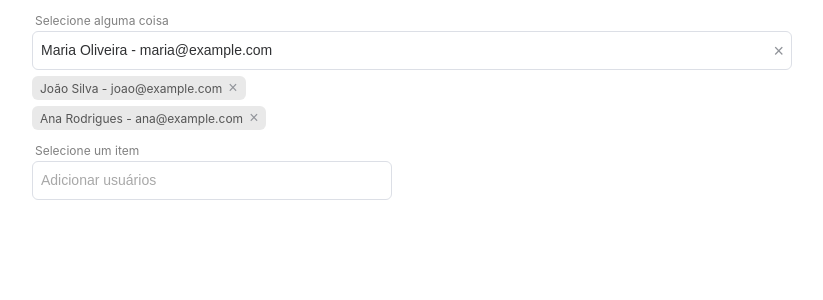
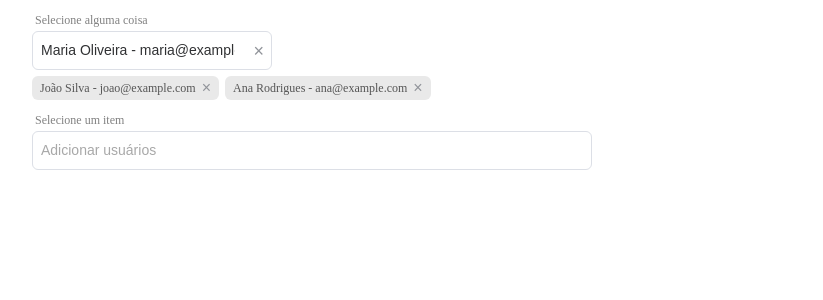
Before and after one commit to WorkspaceCardappio/angular-component-hub, an Angular app in the folder angular-component-hub/: page / in a window 1280 px wide. Shown: the top 300 px of the page, without its empty margins (408-1231 px from the left). Built offline with nearby package versions, Linux system fonts and the light colour scheme.

Commit message:
refactor: resolvendo comentários

```diff
--- a/angular-component-hub/src/app/app.component.html
+++ b/angular-component-hub/src/app/app.component.html
@@ -6,20 +6,20 @@
                   (selectionChange)="onUserSelection($event)"
                   [displayMultipleField]="formatUserForDisplay.bind(this)"
                   [topLabelInput]="'Selecione alguma coisa'"
-                  [size]="'190%'"
+                  [size]="30"
 >
 
 </app-autocomplete>
 
 <app-autocomplete [search]="searchUsers.bind(this)"
-                  [displayField]="'name'"
+                  [displayField]="formatUserForDisplay.bind(this)"
                   [isMultiple]="true"
                   [isDisabled]="isDisabled"
                   placeholder="Adicionar usuários"
                   [(ngModel)]="multipleUsers"
                   (selectionChange)="onUserSelection($event)"
                   [displayMultipleField]="formatUserForDisplay.bind(this)"
-                  [size]="'90%'"
+                  [size]="70"
 >
 
 
--- a/angular-component-hub/src/app/shared/auto-complete/auto-complete.component.html
+++ b/angular-component-hub/src/app/shared/auto-complete/auto-complete.component.html
@@ -1,6 +1,6 @@
-<div class="autocomplete-wrapper" [style.width]="size">
+<div class="autocomplete-wrapper" [style.width]="size + 'vh'">
 
-  @if (isMultiple && selectedItems.length > 0) {
+@if (isMultiple && selectedItems.length > 0) {
     <div class="selected-items-container">
       @for (item of selectedItems; track $index) {
         <div class="chip">
@@ -39,13 +39,13 @@
   </div>
 
 
-  @if (focused$ | async) {
+  @if (focused()) {
     <ul class="autocomplete-dropdown" role="listbox">
-      @if (isLoading$ | async) {
+      @if (isLoading()) {
         <li class="loading-state">Buscando...</li>
       }
 
-      @if (!(isLoading$ | async)) {
+      @if (!(isLoading())) {
         @for (option of (options$ | async) ?? []; track $index) {
           <li class="autocomplete-option"
               role="option"
--- a/angular-component-hub/src/app/shared/auto-complete/auto-complete.component.ts
+++ b/angular-component-hub/src/app/shared/auto-complete/auto-complete.component.ts
@@ -1,12 +1,12 @@
 import {
-  Component, OnInit, Input, Output, EventEmitter, forwardRef, OnDestroy,
+  Component, OnInit, Input, Output, EventEmitter, forwardRef, OnDestroy, signal,
 } from '@angular/core';
 import {
   ControlValueAccessor, NG_VALUE_ACCESSOR, FormControl, ReactiveFormsModule,
 } from '@angular/forms';
 import { CommonModule } from '@angular/common';
 import {
-  BehaviorSubject, Observable, Subject, of,
+  Observable, Subject, of,
 } from 'rxjs';
 import {
   debounceTime, distinctUntilChanged, switchMap, map, tap, takeUntil, catchError, startWith, shareReplay,
@@ -27,21 +27,20 @@ import {
 export class AutocompleteComponent implements OnInit, OnDestroy, ControlValueAccessor {
   @Input() placeholder = 'Buscar...';
   @Input() isMultiple = false;
-  @Input() displayField: string | ((item: any) => string) = 'name';
-  @Input() displayMultipleField: string | ((item: any) => string) = 'name';
-  @Input() search!: (query: string) => Observable<any[]>;
+  @Input() displayField: (item: any) => string = (item: any) => item.name;
+  @Input() displayMultipleField: (item: any) => string = (item: any) => item.name;
+  @Input({ required: true }) search!: (query: string) => Observable<any[]>;
   @Input() itemTemplate!: any;
   @Input() isDisabled = false;
   @Input() topLabelInput = 'Selecione um item';
-  @Input() size: string = '100%';
-
+  @Input() size: number = 20;
   @Output() selectionChange = new EventEmitter<any>();
   @Output() clear = new EventEmitter<void>();
 
   searchControl = new FormControl<string>('', { nonNullable: true });
 
-  focused$ = new BehaviorSubject<boolean>(false);
-  isLoading$ = new BehaviorSubject<boolean>(false);
+  focused = signal<boolean>(false);
+  isLoading = signal<boolean>(false);
   options$: Observable<any[]> = of([]);
 
   selectedItems: any[] = [];
@@ -59,25 +58,25 @@ export class AutocompleteComponent implements OnInit, OnDestroy, ControlValueAcc
     );
 
     this.options$ = query$.pipe(
-      tap(q => this.isLoading$.next(!!q)),
+
+      tap(q => this.isLoading.set(!!q)),
       switchMap(q => {
         if (!q) {
-          this.isLoading$.next(false);
+          this.isLoading.set(false);
           return of([]);
         }
         return this.search(q).pipe(
           map(res => Array.isArray(res) ? res : []),
-          tap(() => this.isLoading$.next(false)),
+
+          tap(() => this.isLoading.set(false)),
           catchError(() => {
-            this.isLoading$.next(false);
+            this.isLoading.set(false);
             return of([]);
           })
         );
       }),
       shareReplay(1)
     );
-
-
   }
 
   ngOnDestroy(): void {
@@ -85,8 +84,7 @@ export class AutocompleteComponent implements OnInit, OnDestroy, ControlValueAcc
     this.destroy$.complete();
   }
 
-  //controlvalueaccessor
-  writeValue(value: any): void { // n aparee em nehum lugar pq o angular chama
+  writeValue(value: any): void {
     if (this.isMultiple) {
       this.selectedItems = Array.isArray(value) ? value : [];
       this._value = this.selectedItems;
@@ -108,10 +106,11 @@ export class AutocompleteComponent implements OnInit, OnDestroy, ControlValueAcc
   }
 
   focusIn(): void {
-    if (!this.isDisabled) this.focused$.next(true);
+    if (!this.isDisabled) this.focused.set(true);
   }
+
   focusOut(): void {
-    setTimeout(() => this.focused$.next(false), 160);
+    setTimeout(() => this.focused.set(false), 160);
   }
 
   onOptionSelected(item: any): void {
@@ -136,13 +135,8 @@ export class AutocompleteComponent implements OnInit, OnDestroy, ControlValueAcc
 
   removeItem(item: any, event?: MouseEvent): void {
     event?.stopPropagation();
-    if (this.isMultiple) {
-      this.selectedItems = this.selectedItems.filter(i => i !== item);
-      this._value = this.selectedItems;
-    } else {
-      this.clearSelection();
+    this.selectedItems = this.selectedItems.filter(i => i !== item);
 
-    }
     this.onTouched();
     this.onChange(this._value);
     this.selectionChange.emit(this._value);
@@ -162,11 +156,9 @@ export class AutocompleteComponent implements OnInit, OnDestroy, ControlValueAcc
     if (!item) {
       return '';
     }
-    if (typeof this.displayField === 'function') {
-      return this.displayField(item);
-    }
 
-    return item[this.displayField] ?? '';
+    return this.displayField(item);
+
   }
 
   getDisplayMultipleText(item: any): string {
@@ -174,11 +166,7 @@ export class AutocompleteComponent implements OnInit, OnDestroy, ControlValueAcc
       return '';
     }
 
-    if (typeof this.displayMultipleField === 'function') {
-      return this.displayMultipleField(item);
-    }
+    return this.displayMultipleField(item);
 
-    return item[this.displayMultipleField] ?? '';
   }
-
 }
--- a/angular-component-hub/src/app/shared/auto-complete/auto-complete.scss
+++ b/angular-component-hub/src/app/shared/auto-complete/auto-complete.scss
@@ -15,7 +15,6 @@ $loading-color: #c0c4cc;
 
 :host {
   display: block;
-  font-family: -apple-system, BlinkMacSystemFont, "Segoe UI", Roboto, "Helvetica Neue", Arial, sans-serif;
   position: relative;
   width: 100%;
   max-width: 400px;
```
